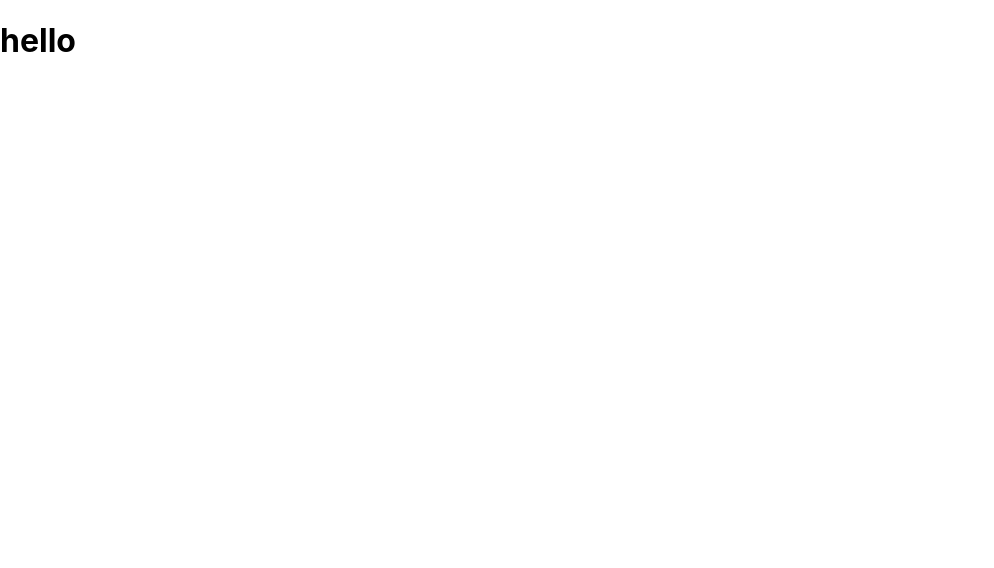
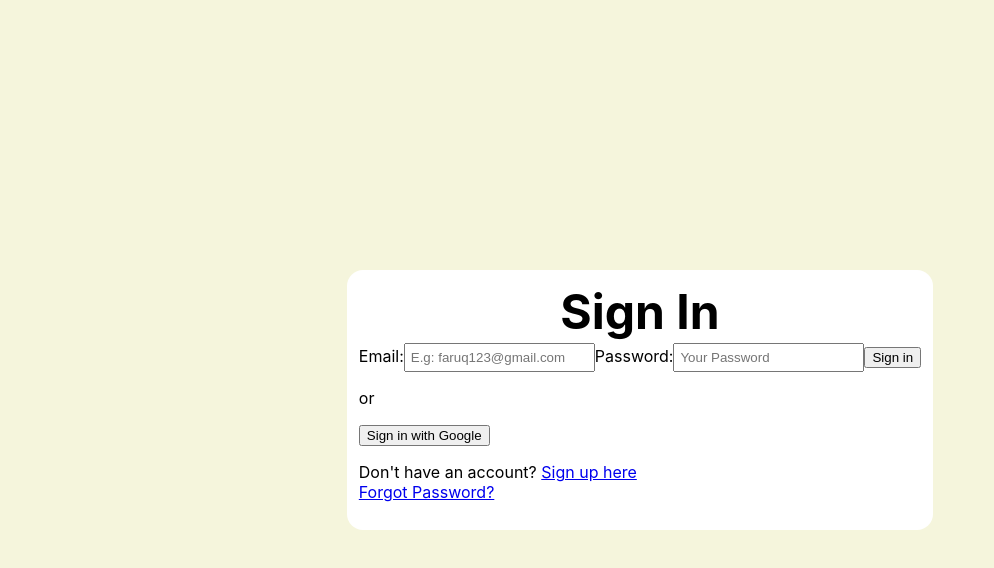
Before and after one commit to shan8851/bookmarks, a React (Create React App) app: page / in a window 1280 px wide. Shown: the top 568 px of the page, without its empty margins (0-994 px from the left). Built offline with nearby package versions, Linux system fonts and the light colour scheme.

Commit message:
more skeleton setup

```diff
--- a/package.json
+++ b/package.json
@@ -3,6 +3,7 @@
   "version": "0.1.0",
   "private": true,
   "dependencies": {
+    "@reach/router": "^1.3.4",
     "@testing-library/jest-dom": "^4.2.4",
     "@testing-library/react": "^9.3.2",
     "@testing-library/user-event": "^7.1.2",
--- a/src/App.js
+++ b/src/App.js
@@ -1,7 +1,19 @@
 import React from "react";
-
+import { Router } from "@reach/router";
+import LogIn from "./components/Auth/Login";
+import SignUp from "./components/Auth/SignUp";
+import Main from "./components/Main";
+import PasswordReset from "./components/Auth/PasswordReset";
 function App() {
-  return <h1>hello</h1>;
+  const user = null;
+  return user ? (
+    <Main />
+  ) : (
+    <Router>
+      <SignUp path="signUp" />
+      <LogIn path="/" />
+      <PasswordReset path="passwordReset" />
+    </Router>
+  );
 }
-
 export default App;
--- a/src/components/Auth/Login.js
+++ b/src/components/Auth/Login.js
@@ -1,9 +1,103 @@
-import React from "react";
+import React, { useState } from "react";
+import { Link } from "@reach/router";
+import styled from "styled-components";
 
 export default function Login() {
+  const [email, setEmail] = useState("");
+  const [password, setPassword] = useState("");
+  const [error, setError] = useState(null);
+  const signInWithEmailAndPasswordHandler = (event, email, password) => {
+    event.preventDefault();
+  };
+
+  const onChangeHandler = (event) => {
+    const { name, value } = event.currentTarget;
+
+    if (name === "userEmail") {
+      setEmail(value);
+    } else if (name === "userPassword") {
+      setPassword(value);
+    }
+  };
+
   return (
-    <div>
-      <h1>Login Component</h1>
-    </div>
+    <Wrapper>
+      <Container>
+        <Heading>Sign In</Heading>
+        {error !== null && <Error>{error}</Error>}
+        <form className="">
+          <label htmlFor="userEmail" className="block">
+            Email:
+          </label>
+          <StyledInput
+            type="email"
+            name="userEmail"
+            value={email}
+            placeholder="E.g: faruq123@gmail.com"
+            id="userEmail"
+            onChange={(event) => onChangeHandler(event)}
+          />
+          <label htmlFor="userPassword" className="block">
+            Password:
+          </label>
+          <StyledInput
+            type="password"
+            name="userPassword"
+            value={password}
+            placeholder="Your Password"
+            id="userPassword"
+            onChange={(event) => onChangeHandler(event)}
+          />
+          <button
+            onClick={(event) => {
+              signInWithEmailAndPasswordHandler(event, email, password);
+            }}
+          >
+            Sign in
+          </button>
+        </form>
+        <p>or</p>
+        <button>Sign in with Google</button>
+        <p className="text-center my-3">
+          Don't have an account? <Link to="signUp">Sign up here</Link> <br />{" "}
+          <Link to="passwordReset">Forgot Password?</Link>
+        </p>
+      </Container>
+    </Wrapper>
   );
 }
+
+const Wrapper = styled.div`
+  height: 100vh;
+  width: 100vw;
+  display: flex;
+  justify-content: center;
+  align-items: center;
+  background-color: beige;
+`;
+
+const Heading = styled.div`
+  font-size: 3rem;
+  margin-bottom: 2px;
+  text-align: center;
+  font-weight: bold;
+`;
+
+const Container = styled.div`
+  background-color: white;
+  border-radius: 16px;
+  padding: 12px;
+`;
+
+const Error = styled.div`
+  padding: 4px 0;
+  background-color: red;
+  color: white;
+  width: 100%;
+  text-align: center;
+  margin-bottom: 3px;
+`;
+
+const StyledInput = styled.input`
+  padding: 5px;
+`;
--- /dev/null
+++ b/src/components/Auth/PasswordReset.js
@@ -0,0 +1,9 @@
+import React from "react";
+
+export default function PasswordReset() {
+  return (
+    <div>
+      <h1>Reset component</h1>
+    </div>
+  );
+}
--- /dev/null
+++ b/src/components/Main.js
@@ -0,0 +1,9 @@
+import React from "react";
+
+export default function Main() {
+  return (
+    <div>
+      <h1>Main component</h1>
+    </div>
+  );
+}
--- a/src/firebase/fire.js
+++ b/src/firebase/fire.js
@@ -1,4 +1,6 @@
-import firebase from "firebase";
+import firebase from "firebase/app";
+import "firebase/auth";
+import "firebase/firestore";
 var config = {
   apiKey: "AIzaSyCDTRxj-WkENMSnCFRjlF0FWxQA09gvI0M",
   authDomain: "bookmarks-5b08e.firebaseapp.com",
@@ -10,4 +12,6 @@ var config = {
   measurementId: "G-J5NGWW9H0R",
 };
 var fire = firebase.initializeApp(config);
+export const auth = firebase.auth();
+export const firestore = firebase.firestore();
 export default fire;
```
Also changed, not shown: 1 other file (tests, documents, lock files or other folders).
